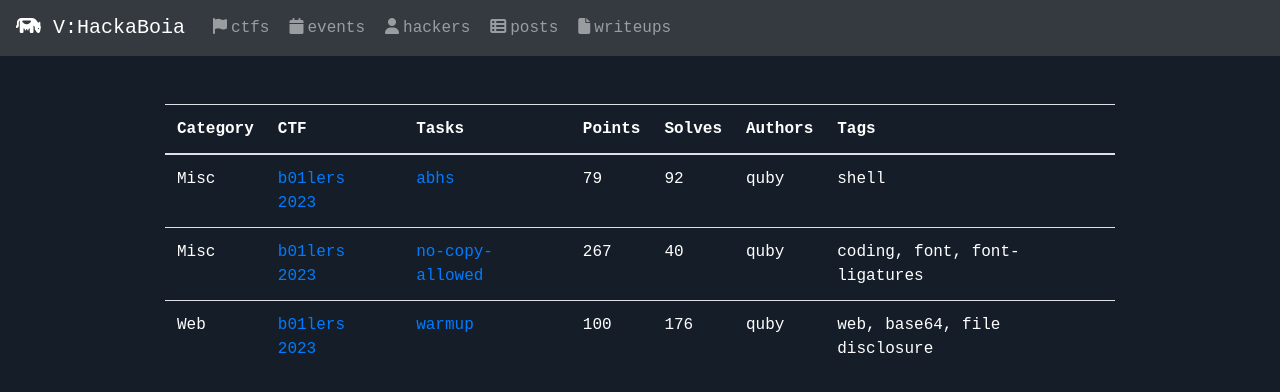
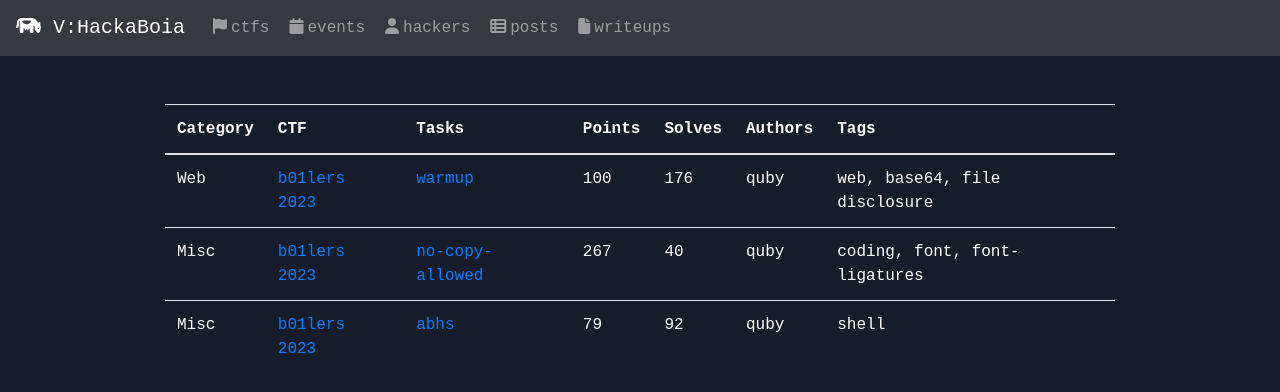
Before and after one commit to VHackaBoia/vhackaboia.github.io, a Jekyll site: the page built from writeups.md, in a window 1280 px wide. Shown: the top 392 px of the page. Built offline with Jekyll 4.4.1, drawn with Linux system fonts in a browser that asks for light colours; nearby versions of some CDN libraries.

```diff
--- a/writeups.md
+++ b/writeups.md
@@ -3,7 +3,7 @@ layout: default
 ---
 
 <div class="row">
-{% assign sorted_writeups = site.writeups | sort: 'date' %}
+{% assign sorted_writeups = site.writeups | sort: 'date' | reverse %}
     <div class="table-responsive">
         <table class="">
             <thead>
```
Also changed, not shown: 404.md (added, +13 -0 lines), ctfs.md (+1 -1 lines), favicon.ico (added).
